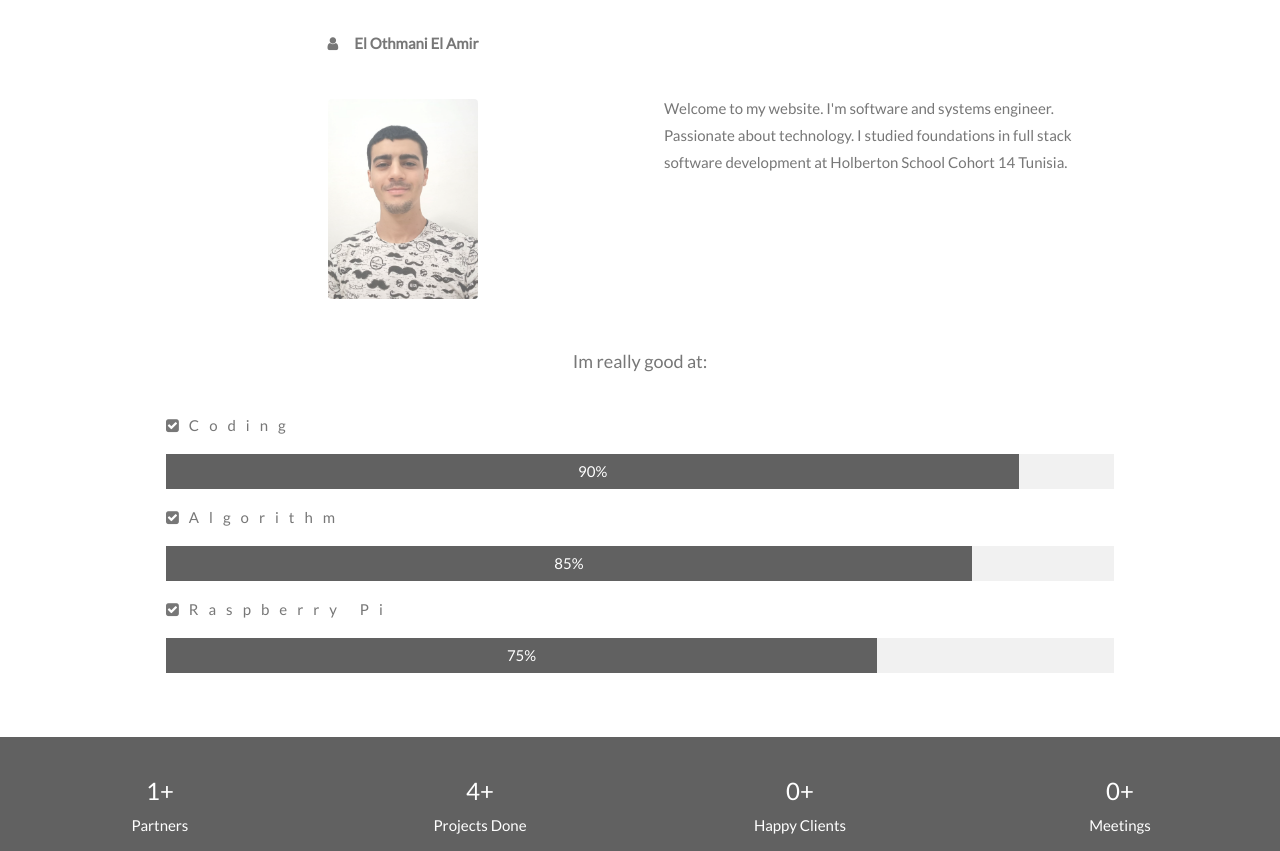
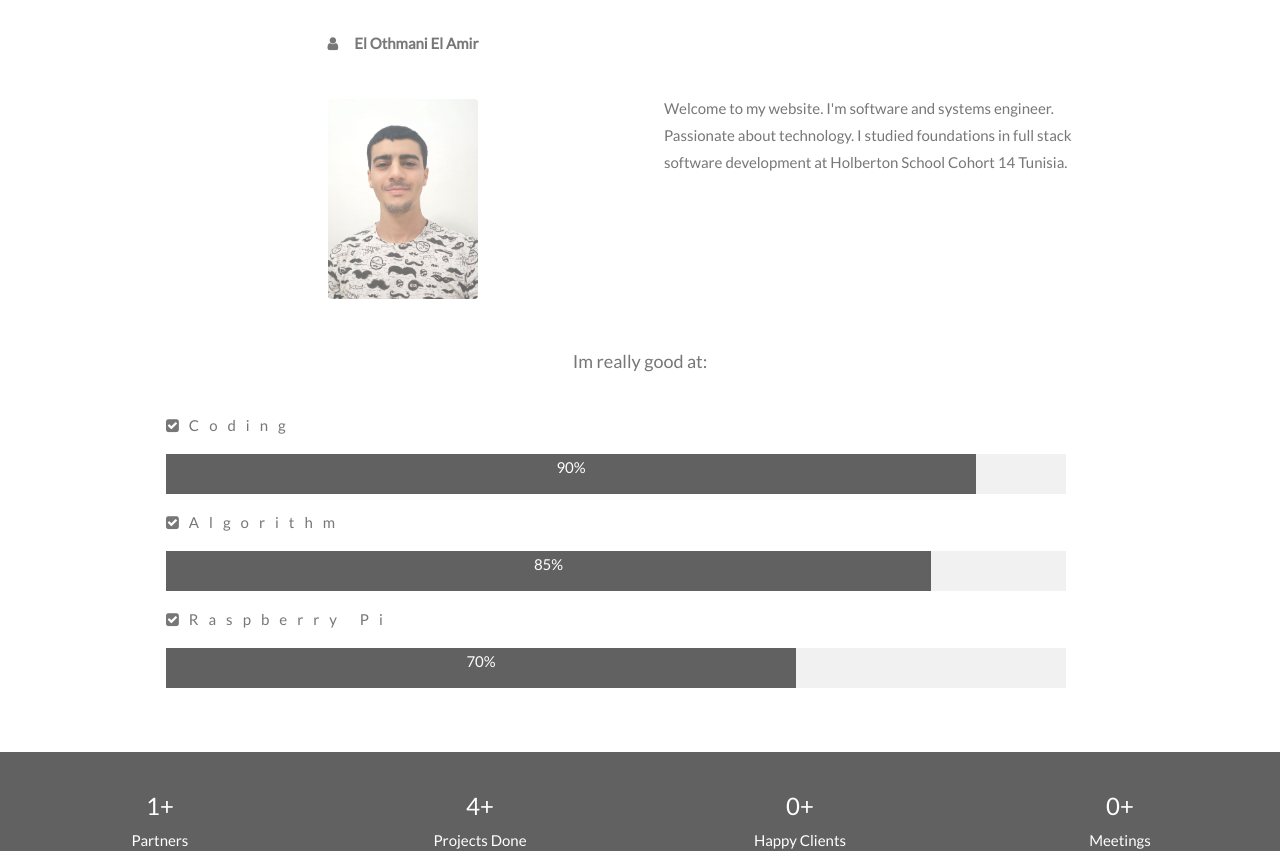
Before and after one commit to ElAmirr/ElAmirr.github.io, a website: page index.html in a window 1280 px wide. Shown: the part 1067-1918 px from the top of the page. Drawn offline with nearby package versions, Linux system fonts and the light colour scheme.

Commit message:
add animation to progress bar

```diff
--- a/index.html
+++ b/index.html
@@ -1,5 +1,6 @@
 <!DOCTYPE html>
 <html>
+<head>
   <title>ElOthmani</title>
   <meta charset="UTF-8">
   <meta name="viewport" content="width=device-width, initial-scale=1">
@@ -7,60 +8,9 @@
   <link rel="stylesheet" href="https://fonts.googleapis.com/css?family=Lato">
   <link rel="stylesheet" href="https://cdnjs.cloudflare.com/ajax/libs/font-awesome/4.7.0/css/font-awesome.min.css">
   <link rel="icon" href="../img/logo.jpg" type="image/icon type">
-<style>
-body,h1,h2,h3,h4,h5,h6 {font-family: "Lato", sans-serif;}
-body, html {
-  height: 100%;
-  color: #777;
-  line-height: 1.8;
-}
-.dark-mode  {
-  background-color: black;
-  color: white;
-}
-
-/* Create a Parallax Effect */
-.bgimg-1, .bgimg-2, .bgimg-3 {
-  background-attachment: fixed;
-  background-position: center;
-  background-repeat: no-repeat;
-  background-size: cover;
-  width: 100%;
-  height: 100%;
-}
-
-/* First image (Logo. Full height) */
-.bgimg-1 {
-  background-image: url('../img/home.jpg');
-  min-height: 100%;
-}
-
-/* Second image (Portfolio) */
-.bgimg-2 {
-  background-image: url('../img/mywork.jpg');
-  min-height: 400px;
-}
-
-/* Third image (Contact) */
-.bgimg-3 {
-  background-image: url("../img/contact.jpg");
-  min-height: 400px;
-}
-
-.w3-wide {letter-spacing: 10px;}
-.w3-hover-opacity {cursor: pointer;}
-.w3-col {padding: 8px;}
-
-/* Turn off parallax scrolling for tablets and phones */
-@media only screen and (max-device-width: 1600px) {
-  .bgimg-1, .bgimg-2, .bgimg-3 {
-    background-attachment: fixed;
-    min-height: 400px;
-  }
-}
-</style>
+  <link rel="stylesheet" href="style.css">
+</head>
 <body>
-
   <!-- Navbar (sit on top) -->
   <div class="w3-top">
     <div class="w3-bar" id="myNavbar">
@@ -79,7 +29,7 @@ body, html {
       <a href="#about" class="w3-bar-item w3-button" onclick="toggleFunction()">ABOUT</a>
       <a href="#portfolio" class="w3-bar-item w3-button" onclick="toggleFunction()">PORTFOLIO</a>
       <a href="#contact" class="w3-bar-item w3-button" onclick="toggleFunction()">CONTACT</a>
-    <a class="w3-bar-item w3-button" onclick="nightFunction()"><i class="fa fa-moon-o" aria-hidden="true"></i> Night EYE</a>
+      <a class="w3-bar-item w3-button" onclick="nightFunction()"><i class="fa fa-moon-o" aria-hidden="true"></i>Night EYE</a>
     </div>
   </div>
 
@@ -108,16 +58,16 @@ body, html {
     </div>
     <p class="w3-large w3-center w3-padding-16">Im really good at:</p>
     <p class="w3-wide"><i class="fa fa-check-square"></i>Coding</p>
-  <div class="w3-light-grey">
-    <div class="w3-container w3-padding-small w3-dark-grey w3-center" style="width:90%">90%</div>
+    <div class="progress">
+      <div id="prgress-value-one" class="progress-value">90%</div>
     </div>
     <p class="w3-wide"><i class="fa fa-check-square"></i>Algorithm</p>
-  <div class="w3-light-grey">
-    <div class="w3-container w3-padding-small w3-dark-grey w3-center" style="width:85%">85%</div>
+    <div class="progress">
+      <div id="prgress-value-two" class="progress-value">85%</div>
     </div>
     <p class="w3-wide"><i class="fa fab fa-check-square"></i>Raspberry Pi</p>
-  <div class="w3-light-grey">
-    <div class="w3-container w3-padding-small w3-dark-grey w3-center" style="width:75%">75%</div>
+    <div class="progress">
+      <div id="prgress-value-three" class="progress-value">70%</div>
     </div>
   </div>
 
--- /dev/null
+++ b/style.css
@@ -0,0 +1,94 @@
+body,h1,h2,h3,h4,h5,h6 {font-family: "Lato", sans-serif;}
+body, html {
+  height: 100%;
+  color: #777;
+  line-height: 1.8;
+}
+.dark-mode  {
+  background-color: black;
+  color: white;
+}
+
+/* Create a Parallax Effect */
+.bgimg-1, .bgimg-2, .bgimg-3 {
+  background-attachment: fixed;
+  background-position: center;
+  background-repeat: no-repeat;
+  background-size: cover;
+  width: 100%;
+  height: 100%;
+}
+
+/* First image (Logo. Full height) */
+.bgimg-1 {
+  background-image: url('../img/home.jpg');
+  min-height: 100%;
+}
+
+/* Second image (Portfolio) */
+.bgimg-2 {
+  background-image: url('../img/mywork.jpg');
+  min-height: 400px;
+}
+
+/* Third image (Contact) */
+.bgimg-3 {
+  background-image: url("../img/contact.jpg");
+  min-height: 400px;
+}
+
+.w3-wide {letter-spacing: 10px;}
+.w3-hover-opacity {cursor: pointer;}
+.w3-col {padding: 8px;}
+
+/* Turn off parallax scrolling for tablets and phones */
+@media only screen and (max-device-width: 1600px) {
+  .bgimg-1, .bgimg-2, .bgimg-3 {
+    background-attachment: fixed;
+    min-height: 400px;
+  }
+}
+
+.progress {
+  background: #f1f1f1;
+  justify-content: flex-start;
+  align-items: center;
+  position: relative;
+  display: flex;
+  height: 40px;
+  width: 900px;
+}
+
+.progress-value {
+  color: #fff;
+  display: flex;
+  justify-content: center;
+  background: #616161;
+  height: 40px;
+  width: 0;
+}
+
+#prgress-value-one {
+  animation: load1 3s normal forwards;
+}
+
+#prgress-value-two {
+  animation: load2 3s normal forwards;
+}
+#prgress-value-three {
+  animation: load3 3s normal forwards;
+}
+@keyframes load1 {
+  0% { width: 0; }
+  100% { width: 90%; }
+}
+
+@keyframes load2 {
+  0% { width: 0; }
+  100% { width:85%; }
+}
+
+@keyframes load3 {
+  0% { width: 0; }
+  100% { width: 70%; }
+}
```
Lines whose indentation alone changed are shown as unchanged.
